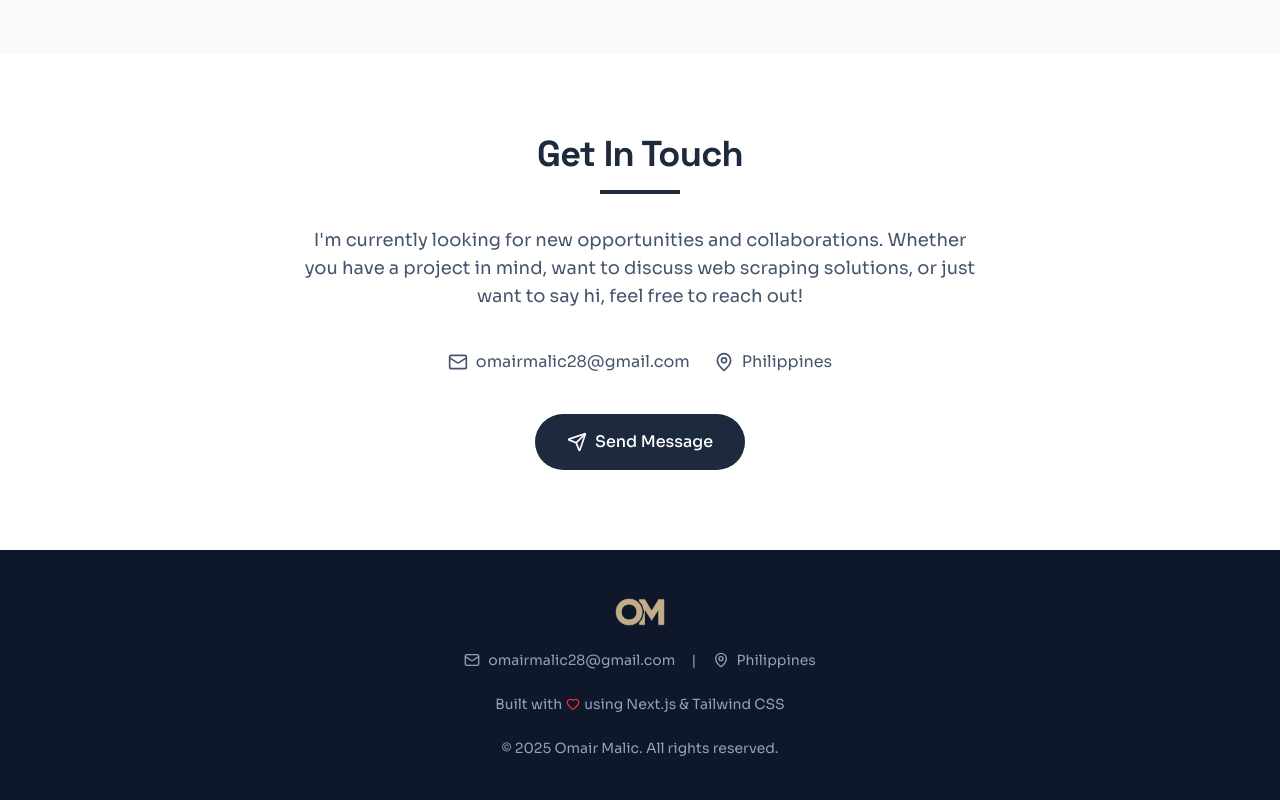
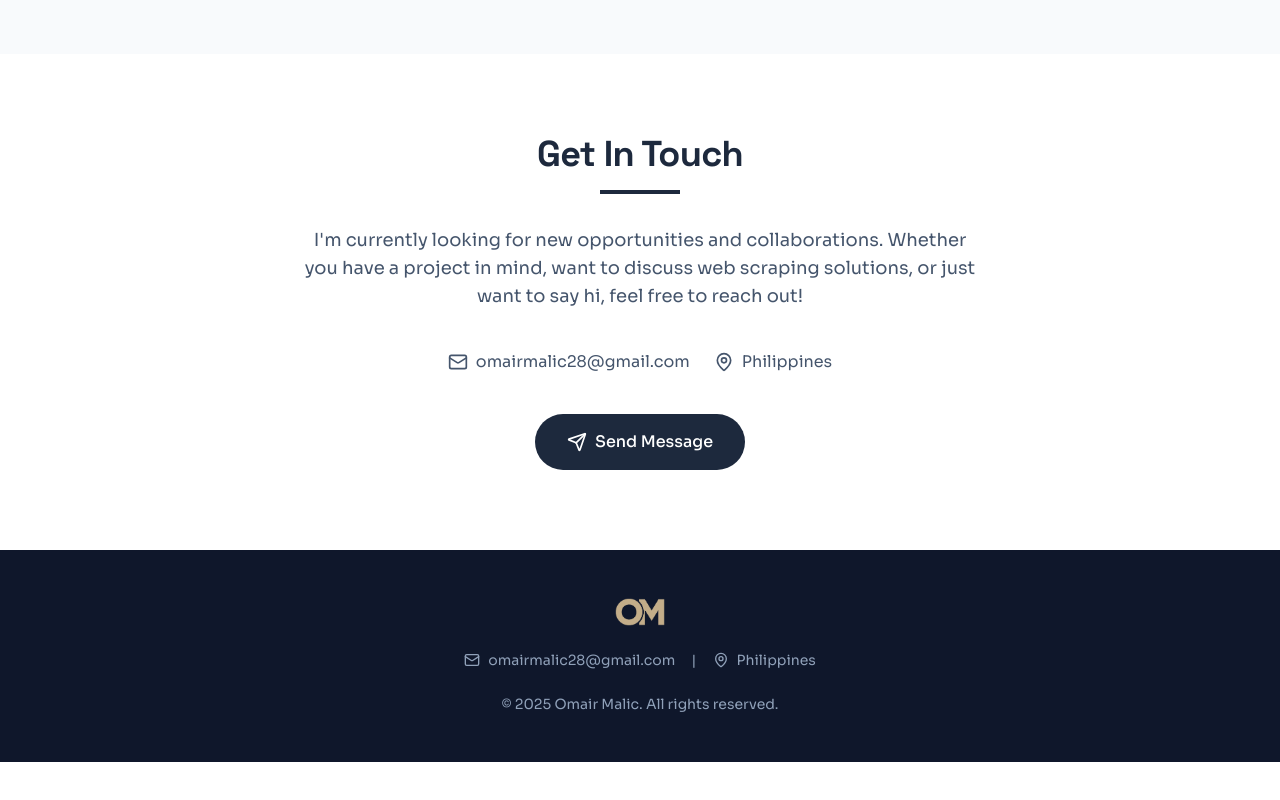
Before and after one commit to mair28/Portfolio, a Next.js app: page / in a window 1280 px wide. Shown: the part 6515-7315 px from the top of the page. After the commit the page ends 7277 px from the top, so only its background shows below. Built offline with nearby package versions, Linux system fonts and the light colour scheme.

Commit message:
Remove built with line from footer

```diff
--- a/src/components/Footer.tsx
+++ b/src/components/Footer.tsx
@@ -1,6 +1,6 @@
 "use client";
 
-import { Mail, MapPin, Heart } from "lucide-react";
+import { Mail, MapPin } from "lucide-react";
 import { siteConfig } from "@/data/config";
 import Image from "next/image";
 
@@ -34,10 +34,6 @@ export default function Footer() {
             </span>
           </div>
 
-          <p className="flex items-center gap-1 text-sm">
-            Built with <Heart size={14} className="text-red-500" /> using Next.js & Tailwind CSS
-          </p>
-
           <p className="text-sm">
             &copy; {currentYear} {siteConfig.name}. All rights reserved.
           </p>
```
